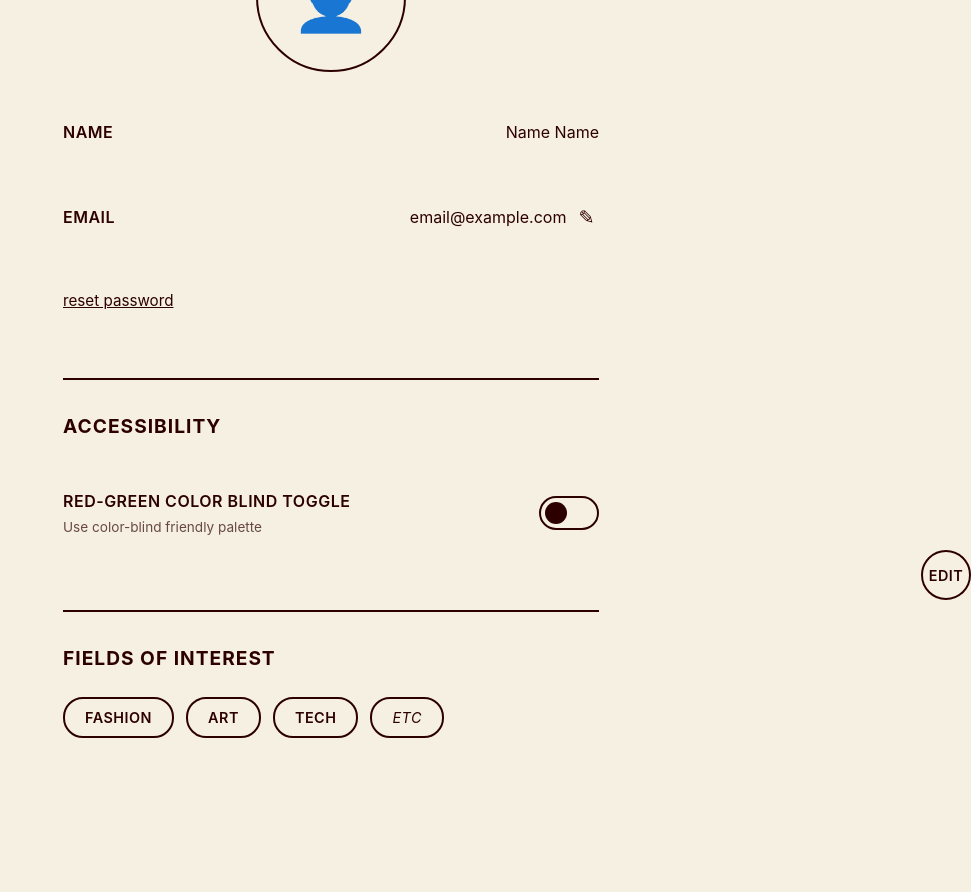
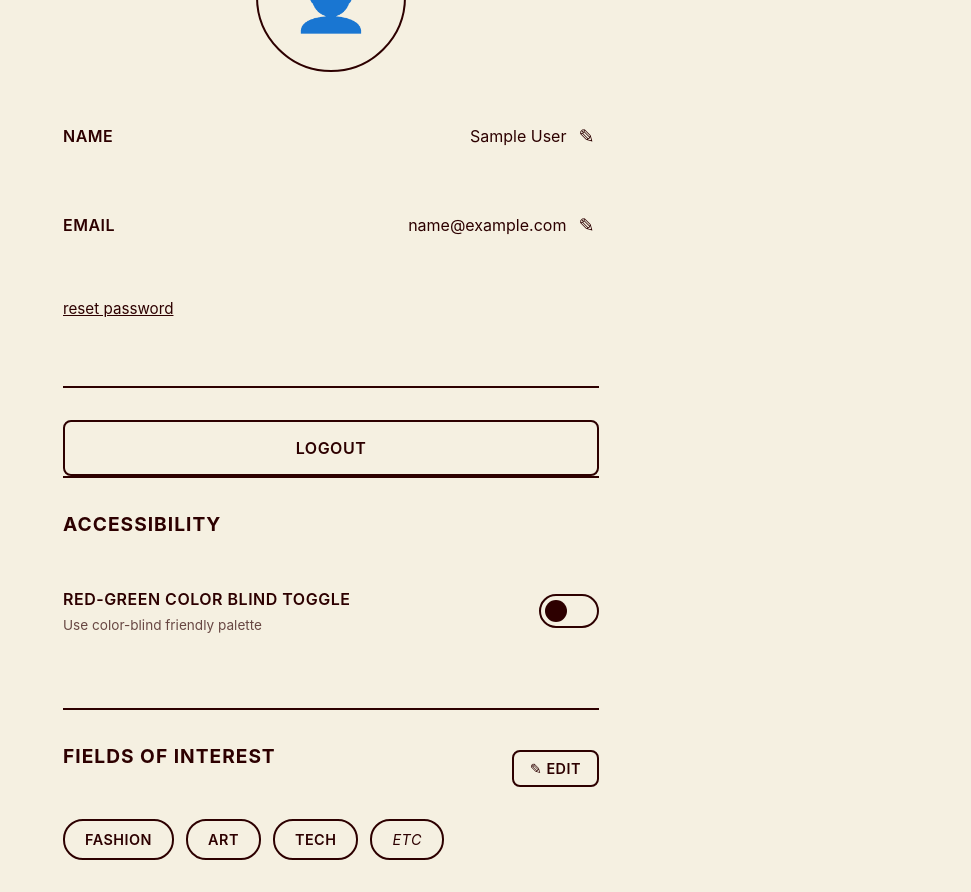
Before and after one commit to Avril-Cui/seal-frontend, a Vue app: page /settings in a window 1280 px wide. Shown: the part 200-1092 px from the top of the page, without its empty margins (309-1280 px from the left). Before the commit the page ends 970 px from the top, so only its background shows below. Built offline with nearby package versions, Linux system fonts and the light colour scheme; sample sign-in values are in the browser's storage.

Commit message:
added login/register

```diff
--- /dev/null
+++ b/src/composables/useAuth.js
@@ -0,0 +1,42 @@
+import { ref } from "vue";
+
+// Simple auth state management
+const isAuthenticated = ref(
+  localStorage.getItem("isAuthenticated") === "true"
+);
+
+const currentUser = ref(
+  localStorage.getItem("currentUser")
+    ? JSON.parse(localStorage.getItem("currentUser"))
+    : null
+);
+
+const login = (userData) => {
+  isAuthenticated.value = true;
+  currentUser.value = userData;
+  localStorage.setItem("isAuthenticated", "true");
+  localStorage.setItem("currentUser", JSON.stringify(userData));
+};
+
+const logout = () => {
+  isAuthenticated.value = false;
+  currentUser.value = null;
+  localStorage.removeItem("isAuthenticated");
+  localStorage.removeItem("currentUser");
+};
+
+const register = (userData) => {
+  // Registration just stores the user data, login happens after interests selection
+  currentUser.value = userData;
+  localStorage.setItem("currentUser", JSON.stringify(userData));
+};
+
+export function useAuth() {
+  return {
+    isAuthenticated,
+    currentUser,
+    login,
+    logout,
+    register,
+  };
+}
--- a/src/router/index.js
+++ b/src/router/index.js
@@ -12,44 +12,64 @@ const router = createRouter({
   routes: [
     {
       path: "/",
-      redirect: "/swipe",
+      redirect: "/login",
     },
     {
       path: "/login",
       name: "Login",
       component: Login,
+      meta: { requiresGuest: true },
     },
     {
       path: "/register",
       name: "Register",
       component: Register,
+      meta: { requiresGuest: true },
     },
     {
       path: "/register/interests",
       name: "RegisterInterests",
       component: RegisterInterests,
+      meta: { requiresGuest: true },
     },
     {
       path: "/swipe",
       name: "MainSwipe",
       component: MainSwipe,
+      meta: { requiresAuth: true },
     },
     {
       path: "/wishlist",
       name: "Wishlist",
       component: Wishlist,
+      meta: { requiresAuth: true },
     },
     {
       path: "/stats",
       name: "Stats",
       component: Stats,
+      meta: { requiresAuth: true },
     },
     {
       path: "/settings",
       name: "Settings",
       component: Settings,
+      meta: { requiresAuth: true },
     },
   ],
 });
 
+// Route guards
+router.beforeEach((to, from, next) => {
+  const isAuthenticated = localStorage.getItem("isAuthenticated") === "true";
+
+  if (to.meta.requiresAuth && !isAuthenticated) {
+    next("/login");
+  } else if (to.meta.requiresGuest && isAuthenticated) {
+    next("/swipe");
+  } else {
+    next();
+  }
+});
+
 export default router;
--- a/src/views/Login.vue
+++ b/src/views/Login.vue
@@ -21,12 +21,6 @@
         >
       </div>
 
-      <div class="skip-link">
-        <a href="#" @click.prevent="skipLogin"
-          >Skip Login (Continue as Guest)</a
-        >
-      </div>
-
       <div class="mascot">
         <div class="pig">🐷</div>
       </div>
@@ -37,22 +31,24 @@
 <script setup>
 import { ref } from "vue";
 import { useRouter } from "vue-router";
+import { useAuth } from "../composables/useAuth";
 
 const router = useRouter();
+const { login } = useAuth();
 const email = ref("");
 const password = ref("");
 
 const handleLogin = () => {
-  // Navigate to main swipe screen (no backend implementation)
+  // Login with user data (no backend implementation)
+  login({
+    email: email.value,
+    name: email.value.split("@")[0], // Simple name extraction
+  });
   router.push("/swipe");
 };
 
 const goToRegister = () => {
   router.push("/register");
-};
-
-const skipLogin = () => {
-  router.push("/swipe");
 };
 </script>
 
--- a/src/views/Register.vue
+++ b/src/views/Register.vue
@@ -35,14 +35,20 @@
 <script setup>
 import { ref } from "vue";
 import { useRouter } from "vue-router";
+import { useAuth } from "../composables/useAuth";
 
 const router = useRouter();
+const { register } = useAuth();
 const name = ref("");
 const email = ref("");
 const password = ref("");
 
 const handleRegister = () => {
-  // Navigate to interests selection
+  // Store registration data and navigate to interests selection
+  register({
+    name: name.value,
+    email: email.value,
+  });
   router.push("/register/interests");
 };
 
--- a/src/views/RegisterInterests.vue
+++ b/src/views/RegisterInterests.vue
@@ -21,18 +21,22 @@
         class="continue-button"
         :disabled="selectedInterests.length === 0"
       >
-        CONTINUE
+        {{ isEditing ? "SAVE" : "CONTINUE" }}
       </button>
     </div>
   </div>
 </template>
 
 <script setup>
-import { ref } from "vue";
-import { useRouter } from "vue-router";
+import { ref, onMounted } from "vue";
+import { useRouter, useRoute } from "vue-router";
+import { useAuth } from "../composables/useAuth";
 
 const router = useRouter();
+const route = useRoute();
+const { login, currentUser, isAuthenticated } = useAuth();
 const selectedInterests = ref([]);
+const isEditing = ref(false);
 
 const interests = ref([
   { id: 1, name: "TECH", icon: "💻" },
@@ -42,6 +46,16 @@ const interests = ref([
   { id: 5, name: "FOOD", icon: "🍔" },
   { id: 6, name: "FITNESS", icon: "🏋️" },
 ]);
+
+onMounted(() => {
+  // Check if coming from settings (editing)
+  isEditing.value = route.query.from === "settings" || isAuthenticated.value;
+
+  // If editing, pre-select current interests
+  if (isEditing.value && currentUser.value?.interests) {
+    selectedInterests.value = [...currentUser.value.interests];
+  }
+});
 
 const toggleInterest = (id) => {
   const index = selectedInterests.value.indexOf(id);
@@ -53,8 +67,25 @@ const toggleInterest = (id) => {
 };
 
 const handleContinue = () => {
-  // Navigate to main swipe screen
-  router.push("/swipe");
+  if (isEditing.value) {
+    // Update existing user's interests
+    if (currentUser.value) {
+      login({
+        ...currentUser.value,
+        interests: selectedInterests.value,
+      });
+    }
+    router.push("/settings");
+  } else {
+    // Complete registration by logging in with interests
+    if (currentUser.value) {
+      login({
+        ...currentUser.value,
+        interests: selectedInterests.value,
+      });
+    }
+    router.push("/swipe");
+  }
 };
 </script>
 
--- a/src/views/Settings.vue
+++ b/src/views/Settings.vue
@@ -20,20 +20,51 @@
           <div class="profile-picture">
             <div class="avatar-placeholder">👤</div>
           </div>
-          <button class="edit-picture-button">EDIT</button>
         </div>
 
         <div class="user-details">
           <div class="detail-item">
             <span class="detail-label">Name</span>
-            <span class="detail-value">Name Name</span>
+            <div class="detail-value-with-icon">
+              <input
+                v-if="isEditingName"
+                v-model="userName"
+                @blur="saveName"
+                @keyup.enter="saveName"
+                class="edit-input"
+                autofocus
+              />
+              <span v-else>{{ userName }}</span>
+              <button
+                class="edit-icon-button"
+                @click="isEditingName = true"
+                v-if="!isEditingName"
+              >
+                ✎
+              </button>
+            </div>
           </div>
 
           <div class="detail-item">
             <span class="detail-label">email</span>
             <div class="detail-value-with-icon">
-              <span>email@example.com</span>
-              <button class="edit-icon-button">✎</button>
+              <input
+                v-if="isEditingEmail"
+                v-model="userEmail"
+                @blur="saveEmail"
+                @keyup.enter="saveEmail"
+                type="email"
+                class="edit-input"
+                autofocus
+              />
+              <span v-else>{{ userEmail }}</span>
+              <button
+                class="edit-icon-button"
+                @click="isEditingEmail = true"
+                v-if="!isEditingEmail"
+              >
+                ✎
+              </button>
             </div>
           </div>
 
@@ -41,6 +72,10 @@
             <a href="#" class="reset-password-link">reset password</a>
           </div>
         </div>
+      </div>
+
+      <div class="logout-section">
+        <button @click="handleLogout" class="logout-button">LOGOUT</button>
       </div>
 
       <div class="accessibility-section">
@@ -60,7 +95,12 @@
       </div>
 
       <div class="interests-section">
-        <h2 class="section-title">FIELDS OF INTEREST</h2>
+        <div class="interests-header">
+          <h2 class="section-title">FIELDS OF INTEREST</h2>
+          <button @click="goToEditInterests" class="edit-interests-button">
+            ✎ EDIT
+          </button>
+        </div>
         <div class="interests-tags">
           <span
             v-for="interest in fieldsOfInterest"
@@ -80,9 +120,11 @@
 import { ref, computed } from "vue";
 import { useRouter } from "vue-router";
 import { useColors } from "../composables/useColors";
+import { useAuth } from "../composables/useAuth";
 
 const router = useRouter();
 const { colorBlindMode, toggleColorBlindMode } = useColors();
+const { logout, currentUser } = useAuth();
 
 // Create a local ref that syncs with the composable
 const isColorBlindMode = computed({
@@ -94,7 +136,54 @@ const isColorBlindMode = computed({
   },
 });
 
-const fieldsOfInterest = ref(["FASHION", "ART", "TECH"]);
+// User data
+const userName = ref(currentUser.value?.name || "Name Name");
+const userEmail = ref(currentUser.value?.email || "email@example.com");
+const isEditingName = ref(false);
+const isEditingEmail = ref(false);
+
+const saveName = () => {
+  isEditingName.value = false;
+  // In a real app, you'd save this to the backend
+  if (currentUser.value) {
+    currentUser.value.name = userName.value;
+    localStorage.setItem("currentUser", JSON.stringify(currentUser.value));
+  }
+};
+
+const saveEmail = () => {
+  isEditingEmail.value = false;
+  // In a real app, you'd save this to the backend
+  if (currentUser.value) {
+    currentUser.value.email = userEmail.value;
+    localStorage.setItem("currentUser", JSON.stringify(currentUser.value));
+  }
+};
+
+const handleLogout = () => {
+  logout();
+  router.push("/login");
+};
+
+const fieldsOfInterest = ref(
+  currentUser.value?.interests
+    ? currentUser.value.interests.map((id) => {
+        const interestMap = {
+          1: "TECH",
+          2: "MUSIC",
+          3: "FASHION",
+          4: "ART",
+          5: "FOOD",
+          6: "FITNESS",
+        };
+        return interestMap[id] || "";
+      })
+    : ["FASHION", "ART", "TECH"]
+);
+
+const goToEditInterests = () => {
+  router.push("/register/interests?from=settings");
+};
 
 const goToSwipe = () => {
   router.push("/swipe");
@@ -179,21 +268,15 @@ const goToSettings = () => {
   font-size: 4rem;
 }
 
-.edit-picture-button {
-  position: absolute;
-  bottom: 0;
-  right: 0;
-  width: 50px;
-  height: 50px;
-  border-radius: 50%;
+.edit-input {
   border: 2px solid #2d0000;
+  border-radius: 8px;
+  padding: 0.5rem;
+  font-size: 1rem;
+  font-family: inherit;
   background-color: #f5f0e1;
-  font-size: 0.9rem;
-  font-weight: 600;
-  padding: 0;
-  display: flex;
-  align-items: center;
-  justify-content: center;
+  color: #2d0000;
+  width: 200px;
 }
 
 .user-details {
@@ -328,9 +411,48 @@ const goToSettings = () => {
   background-color: #f5f0e1;
 }
 
+.logout-section {
+  border-top: 2px solid #2d0000;
+  padding-top: 2rem;
+  margin-top: 3rem;
+}
+
+.logout-button {
+  width: 100%;
+  padding: 1rem;
+  font-size: 1rem;
+  font-weight: 600;
+}
+
 .interests-section {
   border-top: 2px solid #2d0000;
   padding-top: 2rem;
+  margin-top: 3rem;
+}
+
+.interests-header {
+  display: flex;
+  justify-content: space-between;
+  align-items: center;
+  margin-bottom: 1.5rem;
+}
+
+.edit-interests-button {
+  border: 2px solid #2d0000;
+  border-radius: 8px;
+  padding: 0.5rem 1rem;
+  font-size: 0.9rem;
+  font-weight: 600;
+  background-color: #f5f0e1;
+  color: #2d0000;
+  cursor: pointer;
+  text-transform: uppercase;
+  letter-spacing: 0.5px;
+}
+
+.edit-interests-button:hover {
+  background-color: #2d0000;
+  color: #f5f0e1;
 }
 
 .section-title {
```
